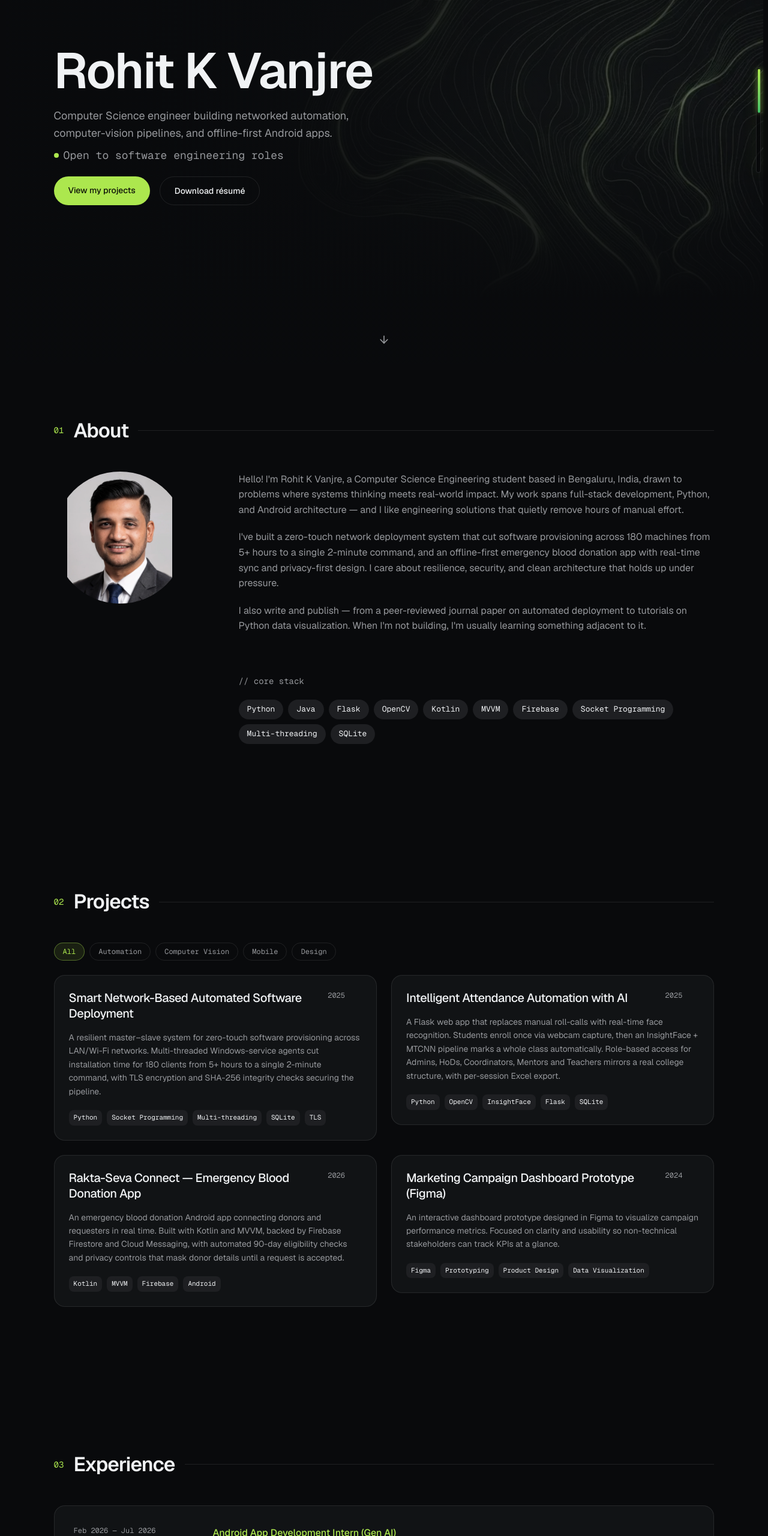
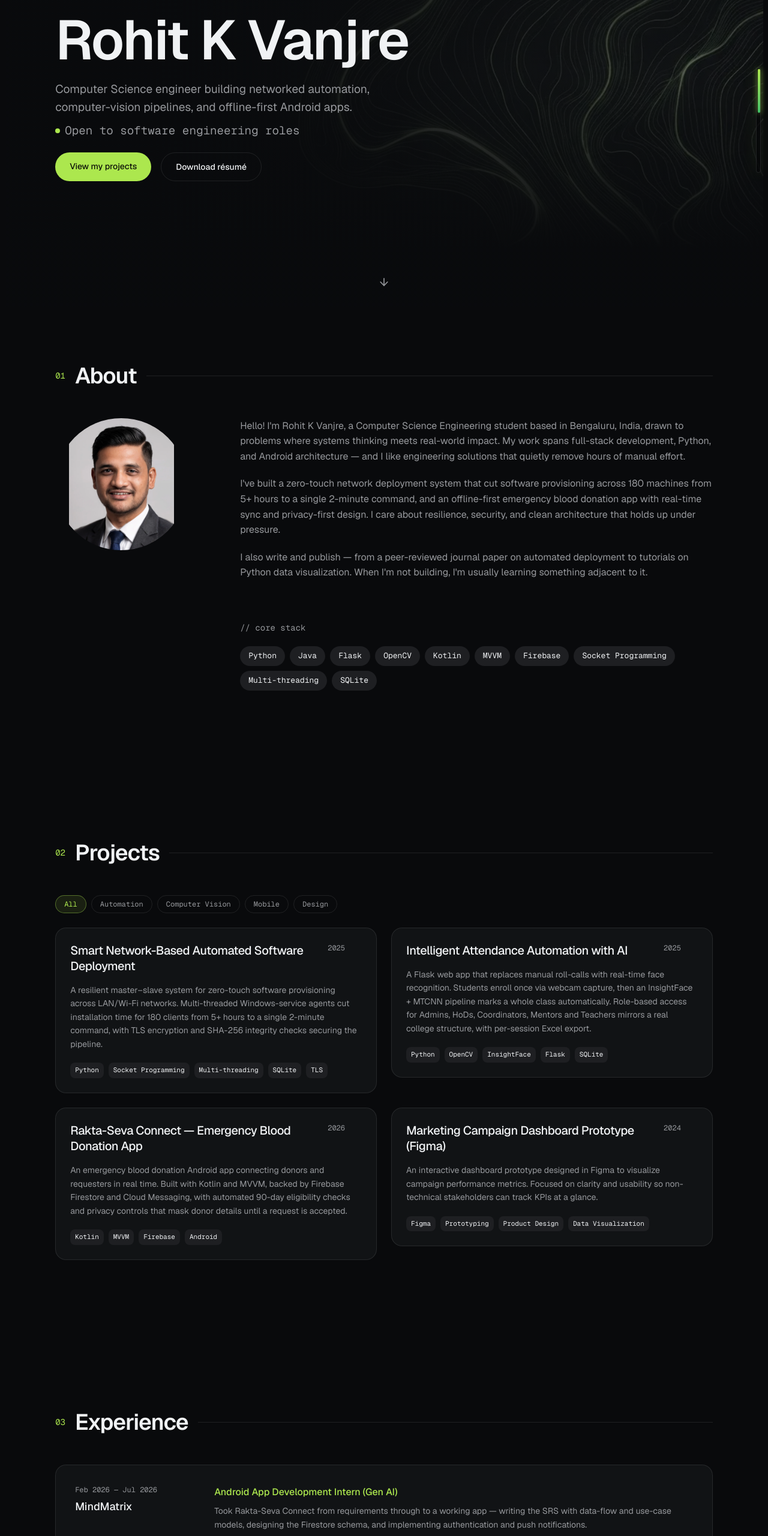
Before and after one commit to rohitkvanjre/Rohit_K_Vanjre_Portfolio, a plain HTML site: page index.html in a window 1280 px wide. Shown: the part 200-2760 px from the top of the page at 60% size. Drawn offline with nearby package versions, Linux system fonts and the light colour scheme.

Commit message:
Scale layout further for ultrawide and 4K displays

```diff
--- a/style.css
+++ b/style.css
@@ -52,9 +52,9 @@ section:not(#hero) {
 }
 .container {
     /* Grows with the viewport on large displays, never past 1600px. */
-    max-width: clamp(1152px, 78vw, 1600px);
+    max-width: clamp(1152px, 80vw, 1840px);
     margin: 0 auto;
-    padding: clamp(24px, 2vw, 40px);
+    padding: clamp(24px, 2.2vw, 56px);
 }
 a {
     color: var(--primary);
@@ -105,7 +105,7 @@ header .container {
 
 .about-bio p {
     color: var(--muted-foreground);
-    font-size: clamp(16px, 1.1vw, 21px);
+    font-size: clamp(16px, 1.2vw, 25px);
     margin: 0 0 20px 0;
 }
 
@@ -160,19 +160,19 @@ nav a:hover {
 
 
 #hero h1 {
-    font-size: clamp(48px, 6.5vw, 132px);
+    font-size: clamp(48px, 7.2vw, 190px);
     line-height: 1.05;
     font-weight: 600;
     letter-spacing: -0.025em;
     margin: 0;
-    max-width: clamp(896px, 62vw, 1300px);
+    max-width: clamp(896px, 66vw, 1600px);
 }
 
 #hero p {
     color: var(--muted-foreground);
-    font-size: clamp(18px, 1.35vw, 26px);
+    font-size: clamp(18px, 1.5vw, 34px);
     margin-bottom: 0;
-    max-width: clamp(576px, 42vw, 820px);
+    max-width: clamp(576px, 44vw, 1020px);
 }
 
 .skills {
@@ -265,7 +265,7 @@ nav a:hover {
 }
 
 h2 {
-    font-size: clamp(30px, 2.6vw, 52px);
+    font-size: clamp(30px, 2.9vw, 68px);
     font-weight: 600;
     letter-spacing: -0.025em;
     line-height: 1.2;
@@ -349,7 +349,7 @@ h2 {
 }
 
 .project-card h3 {
-    font-size: clamp(20px, 1.35vw, 26px);
+    font-size: clamp(20px, 1.45vw, 30px);
     font-weight: 500;
     letter-spacing: -0.025em;
     line-height: 1.3;
@@ -363,7 +363,7 @@ h2 {
 }
 
 .project-description {
-    font-size: clamp(14px, 1vw, 18px);
+    font-size: clamp(14px, 1.1vw, 21px);
     color: var(--muted-foreground);
     line-height: 1.6;
     margin: 12px 0 0 0;
@@ -435,7 +435,7 @@ h2 {
 }
 
 .experience-company {
-    font-size: clamp(18px, 1.25vw, 24px);
+    font-size: clamp(18px, 1.4vw, 30px);
     font-weight: 500;
 }
 
@@ -447,7 +447,7 @@ h2 {
 }
 
 .experience-detail p {
-    font-size: clamp(14px, 1vw, 18px);
+    font-size: clamp(14px, 1.1vw, 21px);
     color: var(--muted-foreground);
     margin: 8px 0 0 0;
 }
@@ -487,7 +487,7 @@ h2 {
 }
 
 .writing-body h3 {
-    font-size: clamp(18px, 1.3vw, 25px);
+    font-size: clamp(18px, 1.45vw, 30px);
     font-weight: 500;
     letter-spacing: -0.025em;
     margin: 0;
@@ -535,7 +535,7 @@ h2 {
 }
 
 .contact-pitch h3 {
-    font-size: clamp(26px, 2.2vw, 44px);
+    font-size: clamp(26px, 2.5vw, 58px);
     font-weight: 600;
     letter-spacing: -0.025em;
     line-height: 1.2;
@@ -543,7 +543,7 @@ h2 {
 }
 
 .contact-pitch p {
-    font-size: clamp(17px, 1.2vw, 22px);
+    font-size: clamp(17px, 1.35vw, 28px);
     color: var(--muted-foreground);
     max-width: 440px;
     margin: 16px 0 0 0;
@@ -885,7 +885,7 @@ nav a.is-active {
     display: block;
     width: 100%;
     height: auto;
-    max-width: clamp(220px, 15vw, 320px);
+    max-width: clamp(220px, 16vw, 400px);
     aspect-ratio: 1 / 1;
     object-fit: contain;
     object-position: center bottom;
@@ -935,7 +935,7 @@ button.contact-link {
     grid-template-columns: 1fr 1fr;
   }
   .about-grid {
-    grid-template-columns: clamp(260px, 18vw, 360px) 1fr;
+    grid-template-columns: clamp(260px, 19vw, 440px) 1fr;
   }
   .about-skills {
     grid-column: 2;
@@ -990,3 +990,18 @@ button.contact-link {
         transition-duration: 0.01ms !important;
     }
 }
+
+/* Very wide screens: three project columns, and a shorter hero so the
+   viewport is not mostly empty space on an ultrawide display. */
+@media (min-width: 1800px) {
+    .project-grid {
+        grid-template-columns: repeat(3, 1fr);
+    }
+}
+
+/* Short-but-wide viewports (ultrawides, laptops in landscape). */
+@media (min-width: 1200px) and (max-height: 900px) {
+    #hero {
+        min-height: 88svh;
+    }
+}
```
